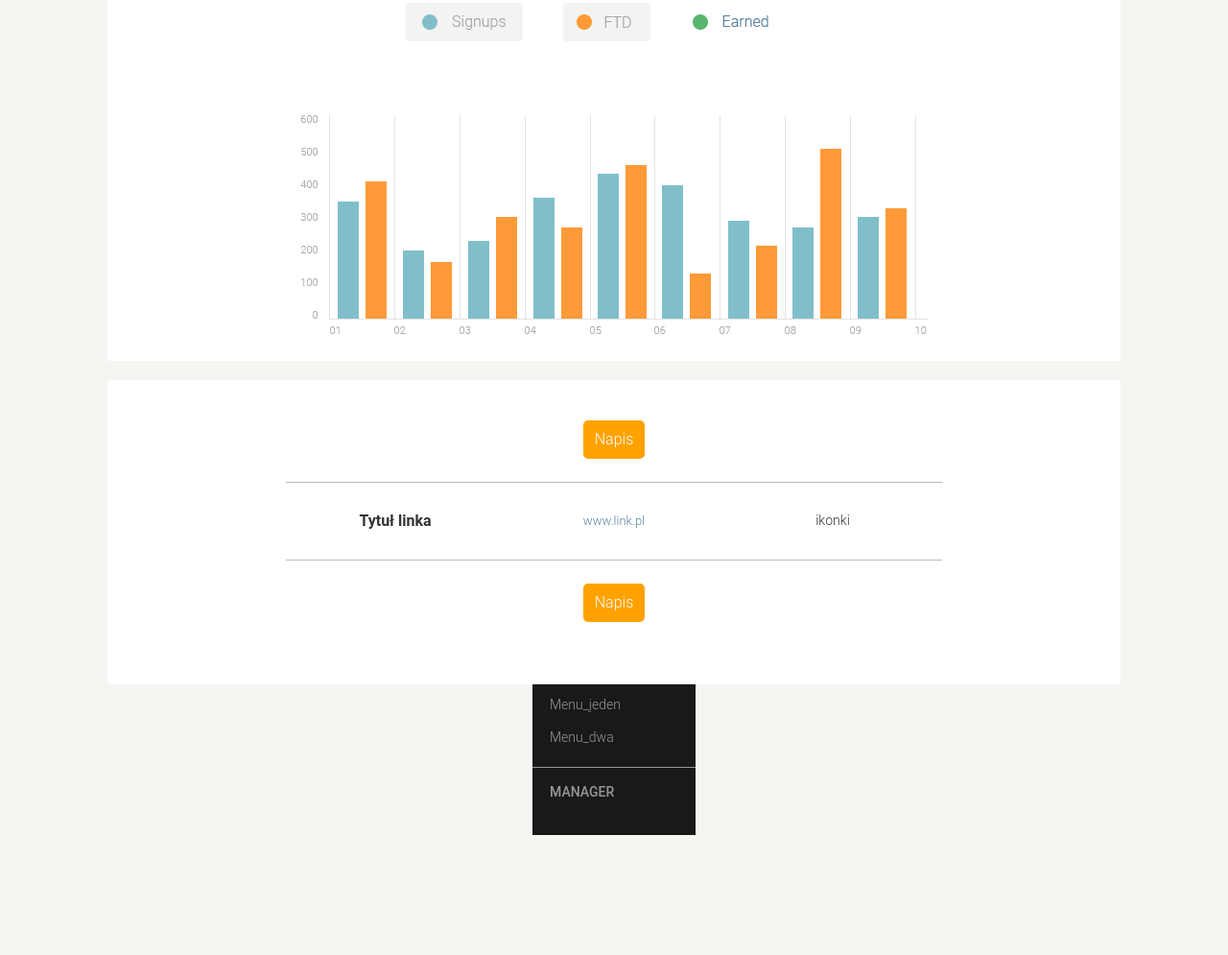
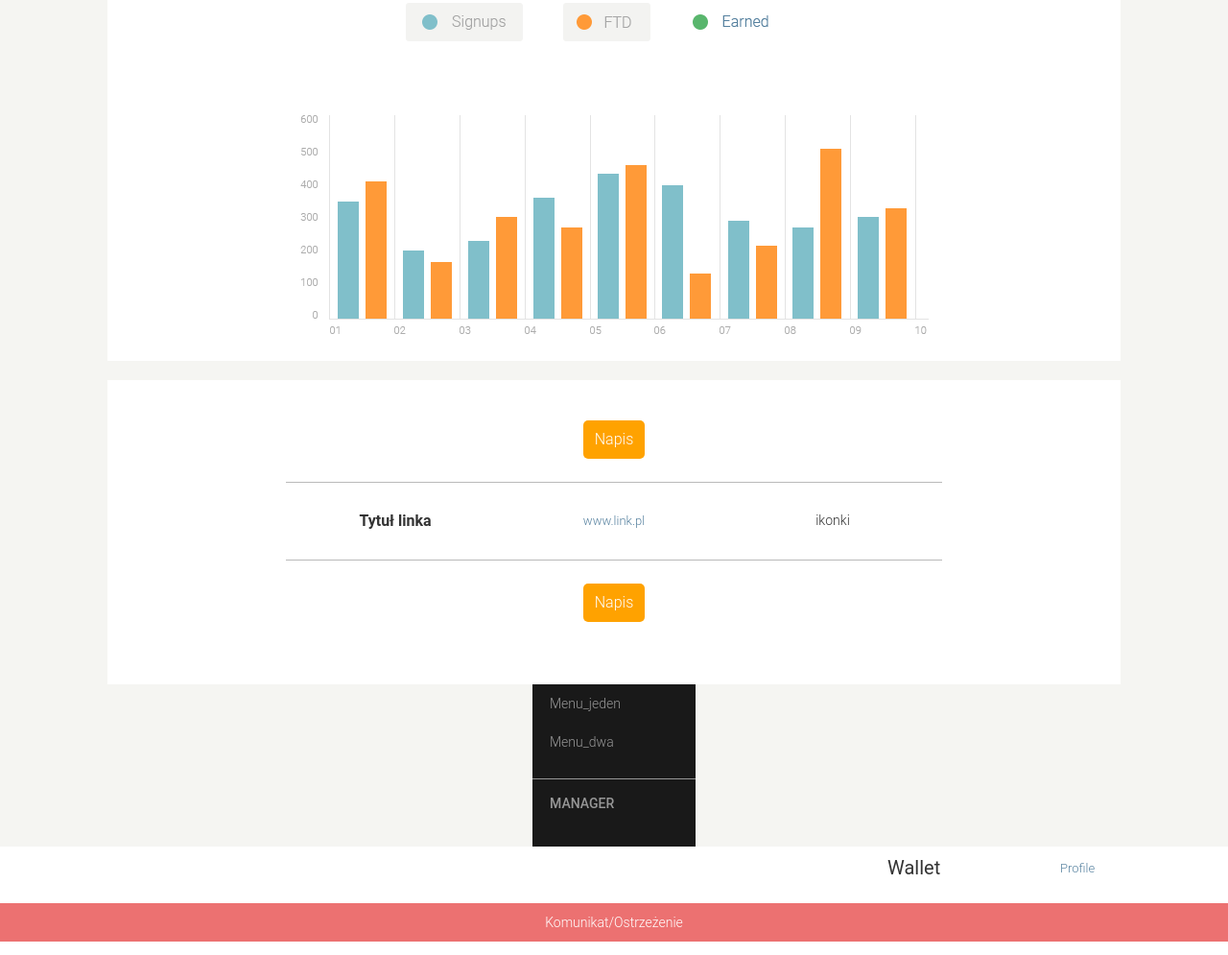
Before and after one commit to Robert-szy/project-manager, a website: page src/styleguide.html in a window 1280 px wide. Shown: the part 1547-2542 px from the top of the page at 96% size. Before the commit the page ends 2417 px from the top, so only its background shows below. Drawn offline with nearby package versions, Linux system fonts and the light colour scheme; files that its build step writes are made by us from their sources; a web font is replaced by a local one.

Commit message:
Add topbar style

```diff
--- a/src/sass/components/_header.scss
+++ b/src/sass/components/_header.scss
@@ -28,6 +28,7 @@
 
 .notification-neg {
   background-color: $color-neg-notification;
+  width: 100%;
   @include notification-base;
 }
 
--- a/src/sass/components/_sidebar.scss
+++ b/src/sass/components/_sidebar.scss
@@ -1,7 +1,10 @@
 .sidebar-link{
   @include font-dates;
   padding-left: 18px;
-  padding-top: 10px;
+  padding-top: 5px;
+  padding-bottom: 5px;
+  height: 40px;
+  line-height: 30px;
   margin: 0;
   &:hover {
     background-color: $color-sidebar-selected;
--- a/src/sass/sections/_section-topbar.scss
+++ b/src/sass/sections/_section-topbar.scss
@@ -0,0 +1,26 @@
+.topbar-container {
+  display: flex;
+  flex-direction: column;
+  width: 100%;
+  margin: 0 auto;
+  background-color: $color-white;
+  justify-content: center;
+  align-items: center;
+  //padding-top: ;
+}
+
+.topbar-menu {
+  display: flex;
+  flex-direction: row;
+  width: 100%;
+  margin: 0 auto;
+  //background-color: $color-white;
+  justify-content: flex-end;
+  align-items: center;
+  //padding-top: ;
+}
+
+.topbar-item {
+  flex: 1;
+  max-width: 180px;
+}
--- a/src/styleguide.html
+++ b/src/styleguide.html
@@ -90,6 +90,17 @@
             <p class="sidebar-manager">Manager</p>
           </div>
         </div>
+        <div class="topbar-container">
+          <div class="topbar-menu">
+            <div class="topbar-item">
+              <p class="wallet">Wallet</p>
+            </div>
+            <div class="topbar-item">
+              <p class="profile">Profile</p>
+            </div>
+          </div>
+          <p class="notification-neg">Komunikat/Ostrzeżenie</p>
+        </div>
       </body>
 
 </html>
```
